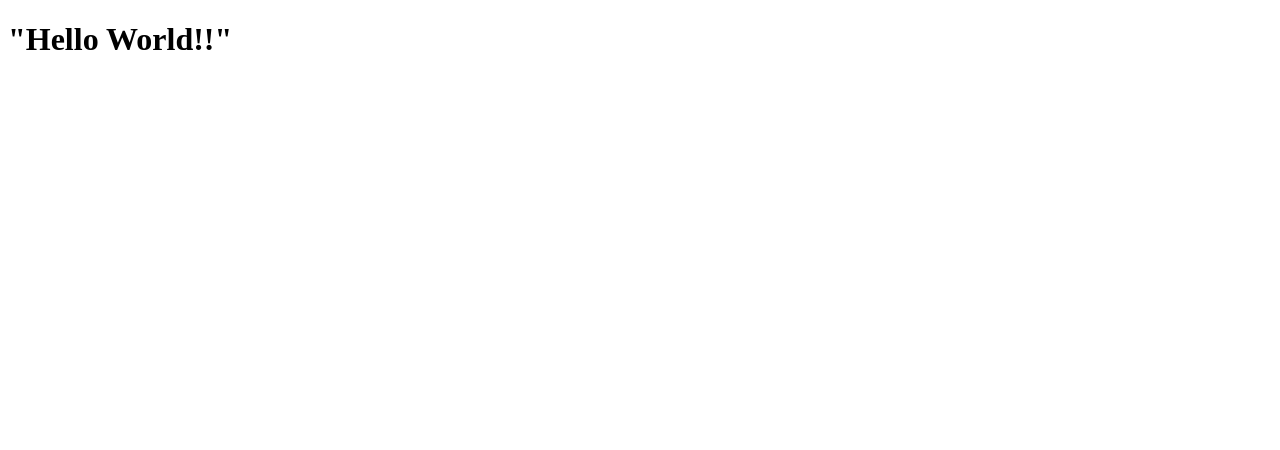
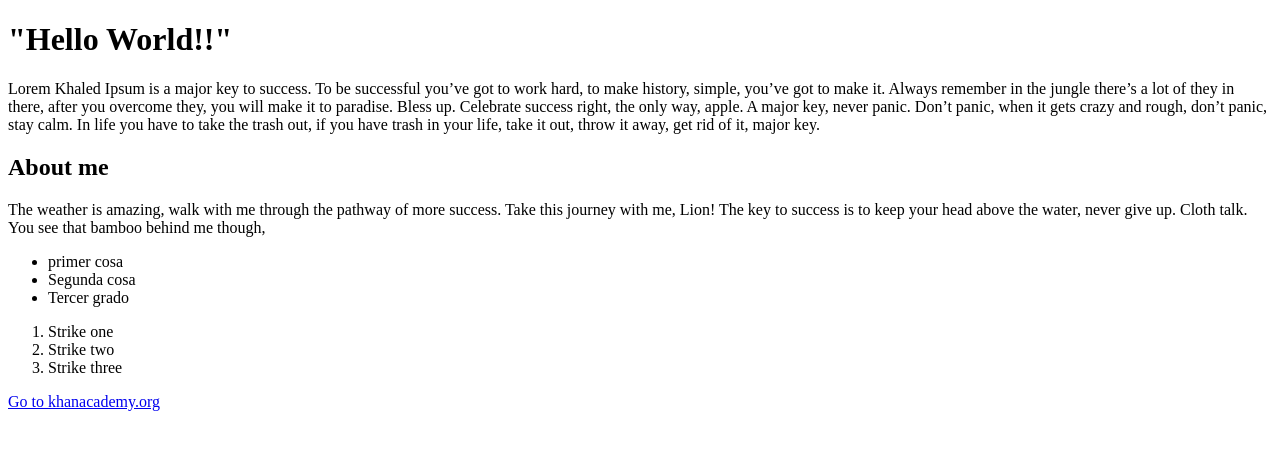
Before and after one commit to Werustiano83/html-sandbox, a PHP site: page / in a window 1280 px wide. Before the commit the part shown is almost empty. Shown: the top 450 px of the page. Run offline with PHP 8.4, Linux system fonts and the light colour scheme.

Commit message:
added paragraph lists, and link

```diff
--- a/index.php
+++ b/index.php
@@ -6,5 +6,19 @@
 	</head>
 	<body>
 		<h1>"Hello World!!"</h1>
+		<p>Lorem Khaled Ipsum is a major key to success. To be successful you’ve got to work hard, to make history, simple, you’ve got to make it. Always remember in the jungle there’s a lot of they in there, after you overcome they, you will make it to paradise. Bless up. Celebrate success right, the only way, apple. A major key, never panic. Don’t panic, when it gets crazy and rough, don’t panic, stay calm. In life you have to take the trash out, if you have trash in your life, take it out, throw it away, get rid of it, major key.</p>
+		<h2>About me</h2>
+		<p>The weather is amazing, walk with me through the pathway of more success. Take this journey with me, Lion! The key to success is to keep your head above the water, never give up. Cloth talk. You see that bamboo behind me though,</p>
+		<ul>
+			<li>primer cosa</li>
+			<li>Segunda cosa</li>
+			<li>Tercer grado</li>
+		</ul>
+		<ol>
+			<li>Strike one</li>
+			<li>Strike two</li>
+			<li>Strike three</li>
+		</ol>
+		<a href="https://www.khanacademy.org"  target="_blank"> Go to khanacademy.org </a>
 	</body>
 </html>
```
